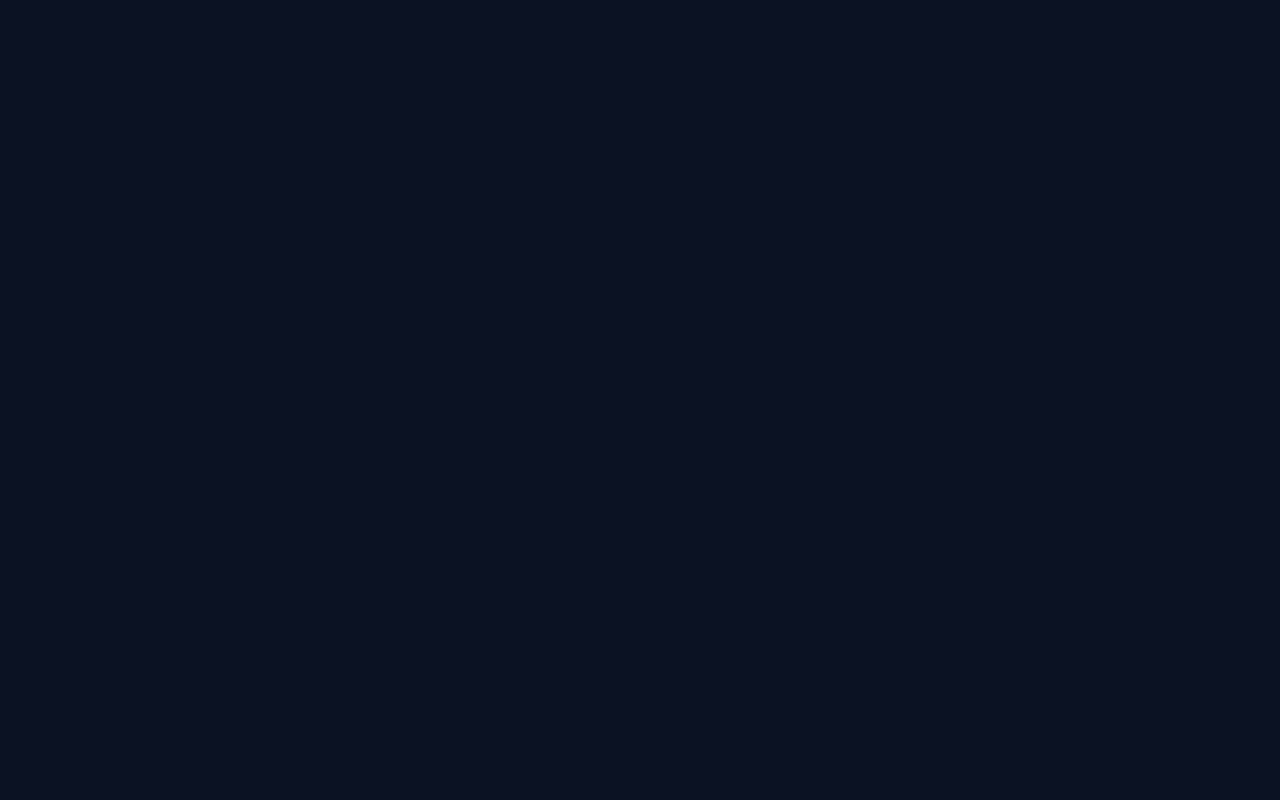
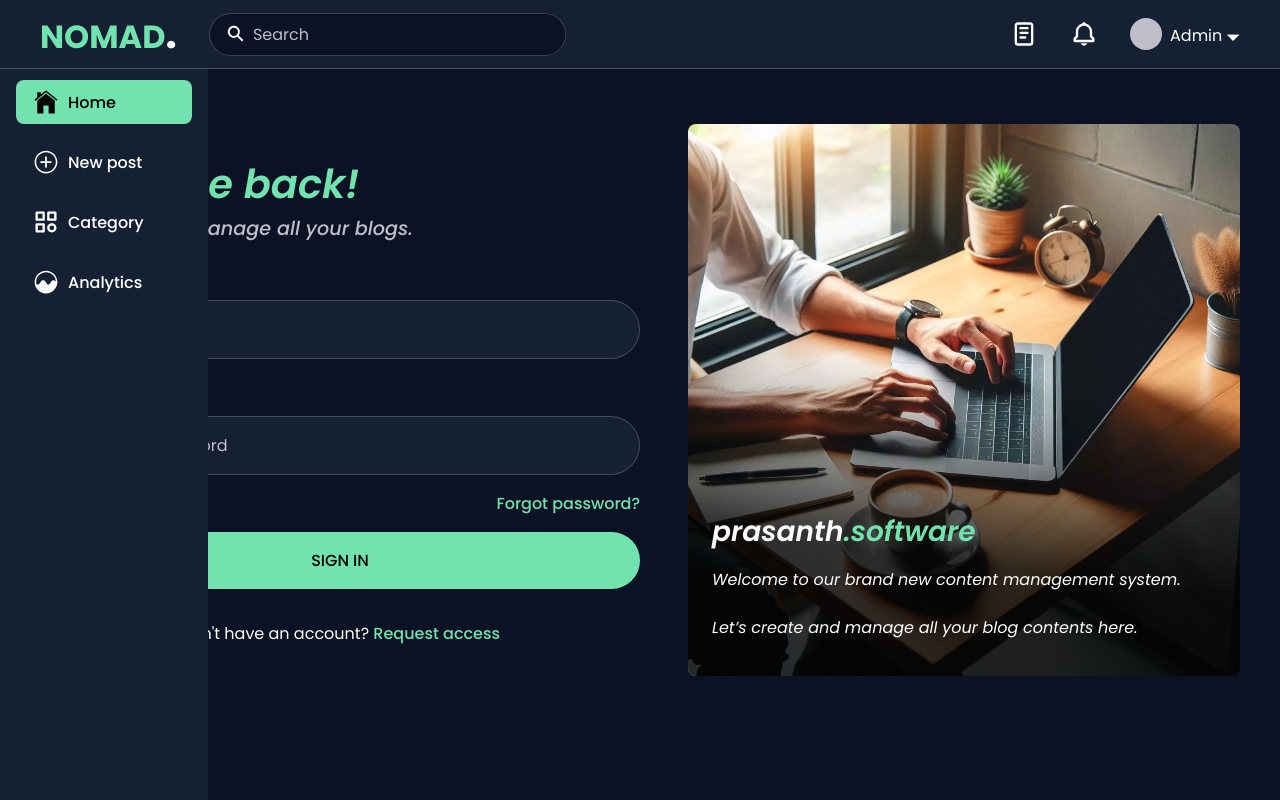
Before and after one commit to SELVAPRASANTH-SELLASAMY/nomad, a React (Create React App) app: page /home in a window 1280 px wide. Before the commit this address had no page. Built offline with nearby package versions, Linux system fonts and the light colour scheme.

Commit message:
Commencement of home page

```diff
--- a/src/App.css
+++ b/src/App.css
@@ -17,6 +17,7 @@
     --font_1: .75rem;
     --font_125: 1rem;
     --font_15: 1.2rem;
+    --font_175: 1.5rem;
     --font_2: 1.75rem;
     --font_225: 2rem;
     --font_3: 2.5rem;
@@ -29,3 +30,6 @@ button{
     cursor: pointer;
     border: none;
 }
+header svg{
+    cursor: pointer;
+}
--- a/src/App.js
+++ b/src/App.js
@@ -1,6 +1,6 @@
 import { createContext, useRef } from 'react';
 import './App.css';
-import { Header, Login, Flash } from './components';
+import { Header, Login, Flash, Sidebar } from './components';
 import { BrowserRouter as Router, Routes, Route } from 'react-router-dom';
 const AppContext = createContext();
 function App(){
@@ -12,6 +12,9 @@ function App(){
         <Routes>
           <Route path='/' element={<Header/>}>
             <Route index element={<Login/>}/>
+            <Route path='/home' element={<Sidebar/>}>
+              <Route index element={<Login/>}/>
+            </Route>
           </Route>
         </Routes>
       </Router>
--- a/src/components/header/Header.jsx
+++ b/src/components/header/Header.jsx
@@ -1,10 +1,42 @@
+import { useState } from 'react';
 import './header.css';
-import { Outlet } from 'react-router-dom';
+import { Outlet, useLocation } from 'react-router-dom';
+import Searchinput from '../searchinput/Searchinput';
+import { BiBell } from "react-icons/bi";
+import { MdOutlineSettings, MdOutlineLogout } from "react-icons/md";
+import { TbNotes } from "react-icons/tb";
 function Header(){
+    const location = useLocation();
+    const [controls,showControls] = useState(false);
     return(
         <>
-            <header className='w-100 ptb-025 plr-25 fixed left-0 top-0'>
-                <h1 className='text-primary fs-7 uppercase'>nomad</h1>
+            <header className={`w-100 ptb-025 plr-25 fixed left-0 top-0 d-flex center-y ${location.pathname !== '/' && 'bg-tile-blue border-bottom-grey-01'}`}>
+                <h1 className='text-primary fs-7 uppercase mr-2'>nomad</h1>
+                {location.pathname !== '/' &&
+                    <>
+                        <Searchinput/>
+                        <div className='fs-6 d-flex gap-2 center-y ml-auto'>
+                            <TbNotes/>
+                            <BiBell/>
+                            <div onClick={()=>showControls(!controls)} className='d-flex gap-05 center-y relative pointer'>
+                                <canvas id='profile-picture' className='w-2rem aspect-ratio-equal bg-light-blue rounded-100px'></canvas>
+                                <p id='user-name' className='fs-4'>Admin <span className='fs-5'>&#128899;</span></p>
+                                {controls &&
+                                    <ul className='w-10rem border-grey-01 rounded-05 hide-overflow bg-tile-blue absolute right-0 top-25'>
+                                        <li className='fs-5_5 d-flex center-y gap-05 ptb-05 pl-1 hover-blue'>
+                                            <MdOutlineSettings/>
+                                            <span className='fs-4 text-no-wrap'>Settings</span>
+                                        </li>
+                                        <li className='fs-5_5 d-flex center-y gap-05 ptb-05 pl-1 hover-blue'>
+                                            <MdOutlineLogout/>
+                                            <span className='fs-4 text-no-wrap'>Sign out</span>
+                                        </li>
+                                    </ul>
+                                }
+                            </div>
+                        </div>
+                    </>
+                }
             </header>
             <Outlet/>
         </>
--- a/src/components/index.js
+++ b/src/components/index.js
@@ -1,3 +1,4 @@
 export { default as Header } from './header/Header';
 export { default as Login } from './login/Main';
 export { default as Flash } from './modal/Flash';
+export { default as Sidebar } from './sidebar/Sidebar';
--- a/src/components/login/Login.jsx
+++ b/src/components/login/Login.jsx
@@ -41,11 +41,11 @@ function Login(){
             <form noValidate>
                 <label htmlFor="email" className="fs-4 d-iblock mtb-1">Email</label>
                 {formError.email && <p className="text-error mtb-1 fs-4 float-right">{formError.email}</p>}
-                <input onChange={handleEmailInput} type="text" id='email' name='email' placeholder='Enter your mail id' autoComplete='off'/>
+                <input onChange={handleEmailInput} className='fs-4 w-100 ptb-1 plr-15 rounded-100px border-grey-01 trans-border-250 no-outline bg-tile-blue text-white' type="text" id='email' name='email' placeholder='Enter your mail id' autoComplete='off'/>
 
                 <label htmlFor="password" className="fs-4 d-iblock mtb-1">Password</label>
                 {formError.password && <p className="text-error mtb-1 fs-4 float-right">{formError.password}</p>}
-                <input onChange={handlePasswordInput} type={check ? 'text' : 'password'} id='password' name='password' placeholder='Enter your password' autoComplete='off'/>
+                <input onChange={handlePasswordInput} className='fs-4 w-100 ptb-1 plr-15 rounded-100px border-grey-01 trans-border-250 no-outline bg-tile-blue text-white' type={check ? 'text' : 'password'} id='password' name='password' placeholder='Enter your password' autoComplete='off'/>
 
                 <div className="d-iflex center-y">
                     <input onChange={(e)=>setCheck(e.target.checked)} type="checkbox" id='show-password' name='show-password'/>
--- a/src/components/login/Requestaccess.jsx
+++ b/src/components/login/Requestaccess.jsx
@@ -32,7 +32,7 @@ function Requestaccess(){
             <form noValidate>
                 <label htmlFor="email" className="fs-4 d-iblock mtb-1">Email</label>
                 {formError.email && <p className="text-error mtb-1 fs-4 float-right">{formError.email}</p>}
-                <input onChange={handleEmailInput} type="text" id='email' name='email' placeholder='Enter your mail id' autoComplete='off'/>
+                <input onChange={handleEmailInput} className='fs-4 w-100 ptb-1 plr-15 rounded-100px border-grey-01 trans-border-250 no-outline bg-tile-blue text-white' type="text" id='email' name='email' placeholder='Enter your mail id' autoComplete='off'/>
 
                 <button onClick={handleSubmit} type='button' className='btn-primary w-100 fs-4 mt-2'>send access request</button>
 
--- a/src/components/login/Resetpassword.jsx
+++ b/src/components/login/Resetpassword.jsx
@@ -55,11 +55,11 @@ function Resetpassword() {
             <form onReset={handleFormreset} ref={resetPasswordForm} noValidate>
                 <label htmlFor="email" className="fs-4 d-iblock mtb-1">Email</label>
                 {formError.email && <p className="text-error mtb-1 fs-4 float-right">{formError.email}</p>}
-                <input onChange={handleEmailInput} type="text" id='email' name='email' placeholder='Enter your mail id' autoComplete='off'/>
+                <input onChange={handleEmailInput} className='fs-4 w-100 ptb-1 plr-15 rounded-100px border-grey-01 trans-border-250 no-outline bg-tile-blue text-white' type="text" id='email' name='email' placeholder='Enter your mail id' autoComplete='off'/>
 
                 <label aria-disabled={!enableOtp} htmlFor="otp" className="fs-4 d-iblock mtb-1">One time password</label>
                 {formError.otp && <p className="text-error mtb-1 fs-4 float-right">{formError.otp}</p>}
-                <input disabled={!enableOtp} onChange={handleOtpInput} className='ltr-spacing-2' type="text" maxLength="6" id='otp' name='otp' placeholder='Enter OTP that you received in your mail' autoComplete='off'/>
+                <input disabled={!enableOtp} onChange={handleOtpInput} className='fs-4 w-100 ptb-1 plr-15 rounded-100px border-grey-01 trans-border-250 no-outline bg-tile-blue text-white ltr-spacing-2' type="text" maxLength="6" id='otp' name='otp' placeholder='Enter OTP that you received in your mail' autoComplete='off'/>
 
                 <p className='fs-4 d-iblock mtb-1'>Not received the OTP yet? <a href='/' role='button' onClick={(e)=>resendOtp(e)}>Resend</a> or <a href="/" role='button' onClick={(e)=>{e.preventDefault(); resetPasswordForm.current.reset()}}>Use a different email</a></p>
 
--- a/src/components/login/Setnewpassword.jsx
+++ b/src/components/login/Setnewpassword.jsx
@@ -44,11 +44,11 @@ function Setnewpassword(){
             <form noValidate>
                 <label htmlFor="new-password" className="fs-4 d-iblock mtb-1">New password</label>
                 {formError.newPassword && <p className="text-error mtb-1 fs-4 float-right">{formError.newPassword}</p>}
-                <input onChange={handleNewPasswordInput} type={check ? "text" : "password"} id='new-password' name='new-password' placeholder='Enter your new password' autoComplete='off'/>
+                <input onChange={handleNewPasswordInput} className='fs-4 w-100 ptb-1 plr-15 rounded-100px border-grey-01 trans-border-250 no-outline bg-tile-blue text-white' type={check ? "text" : "password"} id='new-password' name='new-password' placeholder='Enter your new password' autoComplete='off'/>
 
                 <label htmlFor="confirm-password" className="fs-4 d-iblock mtb-1">Confirm password</label>
                 {formError.confirmPassword && <p className="text-error mtb-1 fs-4 float-right">{formError.confirmPassword}</p>}
-                <input onChange={handleConfirmPasswordInput} type={check ? "text" : "password"} id='confirm-password' name='confirm-password' placeholder='Confirm your new password' autoComplete='off'/>
+                <input onChange={handleConfirmPasswordInput} className='fs-4 w-100 ptb-1 plr-15 rounded-100px border-grey-01 trans-border-250 no-outline bg-tile-blue text-white' type={check ? "text" : "password"} id='confirm-password' name='confirm-password' placeholder='Confirm your new password' autoComplete='off'/>
 
                 <div className="d-iflex center-y">
                     <input onChange={(e)=>setCheck(e.target.checked)} type="checkbox" id='show-password' name='show-password'/>
--- a/src/components/login/login.css
+++ b/src/components/login/login.css
@@ -6,6 +6,12 @@
 }
 .text-white{
     color: #ffffff;
+}
+.text-black{
+    color: #000000;
+}
+.text-no-wrap{
+    text-wrap: nowrap;
 }
 .font-weight-600{
     font-weight: 600;
@@ -42,6 +48,9 @@
 }
 .fs-5{
     font-size: var(--font_15);
+}
+.fs-5_5{
+    font-size: var(--font_175);
 }
 .fs-6{
     font-size: var(--font_2);
@@ -82,14 +91,33 @@
 .center-y{
     align-items: center;
 }
+.align-self-end{
+    align-self: flex-end;
+}
+.justify-self-end{
+    justify-self: flex-end;
+}
 .place-content-center{
     place-content: center;
 }
 .middle{
     vertical-align: middle;
 }
+.gap-025{
+    gap: .25rem;
+}
+.gap-05{
+    gap: .5rem;
+}
 .gap-1{
     gap: 1rem;
+}
+.gap-2{
+    gap: 2rem;
+}
+.mtb-025{
+    margin-top: .25rem;
+    margin-bottom: .25rem;
 }
 .mtb-05{
     margin-top: .5rem;
@@ -105,11 +133,42 @@
 .mt-2{
     margin-top: 2rem;
 }
+.mt-5{
+    margin-top: 5rem;
+}
+.mr-2{
+    margin-right: 2rem;
+}
+.ml-1{
+    margin-left: 1rem;
+}
+.ml-auto{
+    margin-left: auto;
+}
+.pl-1{
+    padding-left: 1rem;
+}
 .pl-3{
     padding-left: 3rem;
 }
+
+.pl-1{
+    padding-left: 1rem;
+}
 .p-15{
     padding: 1.5rem;
+}
+.plr-05{
+    padding-left: .5rem;
+    padding-right: .5rem;
+}
+.plr-1{
+    padding-left: 1rem;
+    padding-right: 1rem;
+}
+.plr-15{
+    padding-left: 1.5rem;
+    padding-right: 1.5rem;
 }
 .plr-25{
     padding-left: 2.5rem;
@@ -123,9 +182,25 @@
     padding-top: .5rem;
     padding-bottom: .5rem;
 }
+.ptb-1{
+    padding-top: 1rem;
+    padding-bottom: 1rem;
+}
 .ptb-15{
     padding-top: 1.5rem;
     padding-bottom: 1.5rem;
+}
+.w-2rem{
+    width: 2rem;
+}
+.w-10rem{
+    width: 10rem;
+}
+.w-13rem{
+    width: 13rem;
+}
+.w-20rem{
+    width: 20rem;
 }
 .w-100{
     width: 100%;
@@ -145,6 +220,9 @@
 .h-min-700px{
     min-height: 700px;
 }
+.aspect-ratio-equal{
+    aspect-ratio: 1/1;
+}
 .lh-3{
     line-height: 3rem;
 }
@@ -160,10 +238,31 @@
 .rounded-025{
     border-radius: .25rem;
 }
+.rounded-100px{
+    border-radius: 100px;
+}
+.border-bottom-grey-01{
+    border-bottom: .1rem solid var(--lightgrey);
+}
+.border-grey-01{
+    border: .1rem solid var(--lightgrey);
+}
+.border-green-01{
+    border: .1rem solid var(--green);
+}
+.no-border{
+    border: none;
+}
+.trans-border-250{
+    transition: border-color 250ms;
+}
+.no-outline{
+    outline: none;
+}
 .hide-overflow{
     overflow: hidden;
 }
-input:not(input[type="checkbox"]){
+/* input:not(input[type="checkbox"]){
     width: 100%;
     padding: 1rem 1.5rem;
     border-radius: 100px;
@@ -173,7 +272,7 @@ input:not(input[type="checkbox"]){
     background-color: var(--tileblue);
     color: #ffffff;
     font-size: var(--font_125);
-}
+} */
 input:not(input[type="checkbox"]):focus{
     border-color: var(--green);
 }
@@ -234,6 +333,9 @@ a{
 .right-0{
     right: 0;
 }
+.top-25{
+    top: 2.5rem;
+}
 
 input:disabled,label[aria-disabled=true]{
     opacity: .5;
@@ -242,11 +344,20 @@ input:disabled,label[aria-disabled=true]{
 .bg-green{
     background-color: var(--green);
 }
+.bg-lgreen{
+    background-color: var(--lightgreen);
+}
 .bg-red{
     background-color: #F32E2E;
 }
 .bg-tile-blue{
     background-color: var(--tileblue);
+}
+.bg-light-blue{
+    background-color: var(--lightblue);
+}
+.bg-common-blue{
+    background-color: var(--background);
 }
 .bg-overlay{
     background-color: #000000a2;
@@ -260,11 +371,18 @@ input:disabled,label[aria-disabled=true]{
 .z-index-100{
     z-index: 100;
 }
+.pointer{
+    cursor: pointer;
+}
+.hover-blue:hover{
+    background-color: var(--background);
+}
 
+/*Animation*/
 .fluid-effect{
     animation: fluid-effect 100ms linear 1;
 }
-/*Animation*/
+
 @keyframes fluid-effect {
     From{
         transform: scale(1);
--- /dev/null
+++ b/src/components/searchinput/Searchinput.jsx
@@ -0,0 +1,12 @@
+import { useState } from "react";
+import { IoSearchSharp } from "react-icons/io5";
+function Searchinput(){
+    const [searchFocus,setSearchFocus] = useState(false);
+    return(
+        <div className={`fs-5 bg-common-blue d-iflex pl-1 center-y rounded-100px trans-border-250 ${searchFocus ? 'border-green-01' : 'border-grey-01'}`}>
+            <IoSearchSharp/>
+            <input onFocus={()=>setSearchFocus(true)} onBlur={()=>setSearchFocus(false)} className='fs-4 w-20rem ptb-05 rounded-100px no-border no-outline text-white bg-common-blue plr-05' type="search" id='search' name='search' placeholder='Search' autoComplete='off'/>
+        </div>
+    );
+}
+export default Searchinput;
--- a/src/components/sidebar/Sidebar.jsx
+++ b/src/components/sidebar/Sidebar.jsx
@@ -1,8 +1,31 @@
+import { IoIosHome, IoIosAddCircleOutline, IoIosAnalytics } from "react-icons/io";
+import { BiCategory } from "react-icons/bi";
+import { Outlet } from "react-router-dom";
 function Sidebar(){
     return(
-        <aside>
-            <h1>Sidebar</h1>
-        </aside>
+        <>
+            <nav className="w-13rem h-100 bg-tile-blue plr-1 fixed left-0 top-0">
+                <div className="mt-5">
+                    <a href="/home" className="text-black fs-6 d-flex center-y gap-05 rounded-05 ptb-05 plr-1 mtb-1 bg-green">
+                        <IoIosHome/>
+                        <span className="fs-4">Home</span>
+                    </a>
+                    <a href="/new" className="text-white fs-6 d-flex center-y gap-05 rounded-05 ptb-05 plr-1 mtb-1">
+                        <IoIosAddCircleOutline/>
+                        <span className="fs-4">New post</span>
+                    </a>
+                    <a href="/category" className="text-white fs-6 d-flex center-y gap-05 rounded-05 ptb-05 plr-1 mtb-1">
+                        <BiCategory/>
+                        <span className="fs-4">Category</span>
+                    </a>
+                    <a href="/analytics" className="text-white fs-6 d-flex center-y gap-05 rounded-05 ptb-05 plr-1 mtb-1">
+                        <IoIosAnalytics/>
+                        <span className="fs-4">Analytics</span>
+                    </a>
+                </div>
+            </nav>
+            <Outlet/>
+        </>
     );
 }
 export default Sidebar;
```
